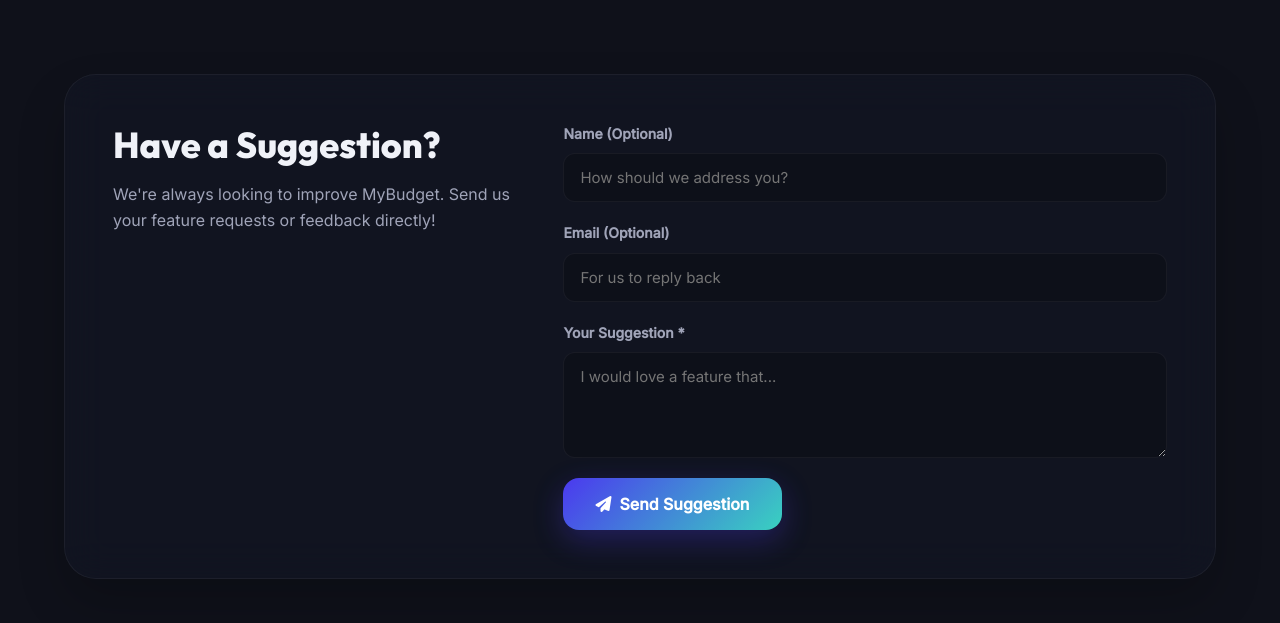
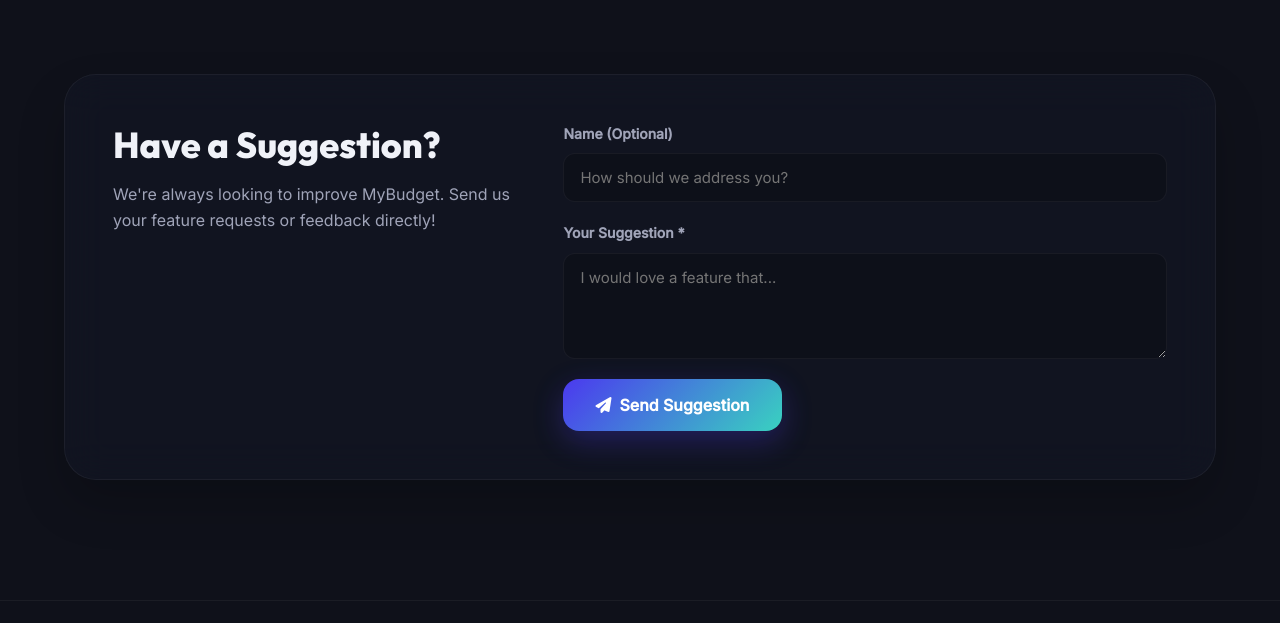
Before and after one commit to Geraldskieeee/MyBudget, a plain HTML site: page docs/index.html in a window 1280 px wide. Shown: the part 1699-2322 px from the top of the page. Drawn offline with Linux system fonts and the light colour scheme.

Commit message:
Remove email input from suggestion form

```diff
--- a/docs/index.html
+++ b/docs/index.html
@@ -122,11 +122,6 @@
                 </div>
 
                 <div class="form-group">
-                    <label for="email">Email (Optional)</label>
-                    <input type="email" id="email" name="_replyto" placeholder="For us to reply back">
-                </div>
-
-                <div class="form-group">
                     <label for="message">Your Suggestion *</label>
                     <textarea id="message" name="message" rows="4" placeholder="I would love a feature that..." required></textarea>
                 </div>
```
